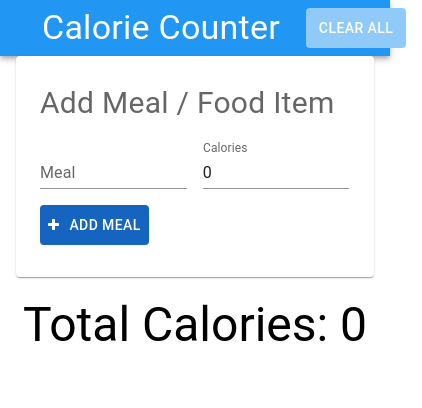
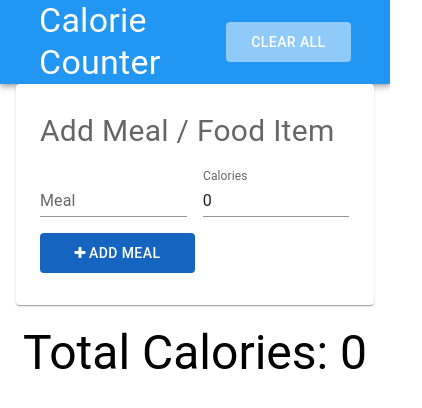
Before and after one commit to Apesosmarc/test-calcounter, a React (Create React App) app: page / in a window 390 px wide. Shown: the top 408 px of the page, 422 px wide, since content can reach past the window. Built offline with nearby package versions, Linux system fonts and the light colour scheme.

Commit message:
added some baseline mobile responsive styling

```diff
--- a/src/components/MealButtons.js
+++ b/src/components/MealButtons.js
@@ -29,7 +29,12 @@ const MealButtons = ({ formVals }) => {
   const renderButtons = () => {
     if (currentItem) {
       return (
-        <Stack spacing={2} direction="row" justifyContent="start">
+        <Stack
+          spacing={1}
+          direction="row"
+          justifyContent="start"
+          className="stack-mbl"
+        >
           <Button
             sx={{
               background: "#ff9800",
--- a/src/index.css
+++ b/src/index.css
@@ -21,7 +21,8 @@ code {
   color: white !important;
   padding: .5rem 1.5rem;
   height: 40px;
-  min-width: 100px !important
+  width: 155px !important;
+  min-width: 110px !important
 }
 
 .btn:hover{
@@ -29,15 +30,26 @@ code {
 }
 
 .btn > i {
-  margin-right: 10px;
+  margin-right: 3px;
 }
 
 @media screen and (max-width: 800px) {
   .toolbar {
-    width: 100% !important;
+    width: 80% !important;
   }
   .title {
     text-align: left !important;
     margin: auto !important;
   }
+
+
 }
+
+@media screen and (max-width: 500px) {
+  .stack-mbl {
+    display: flex !important;
+    flex-direction: column !important;
+    align-items: center;
+    justify-content:center;
+  }
+}
```
